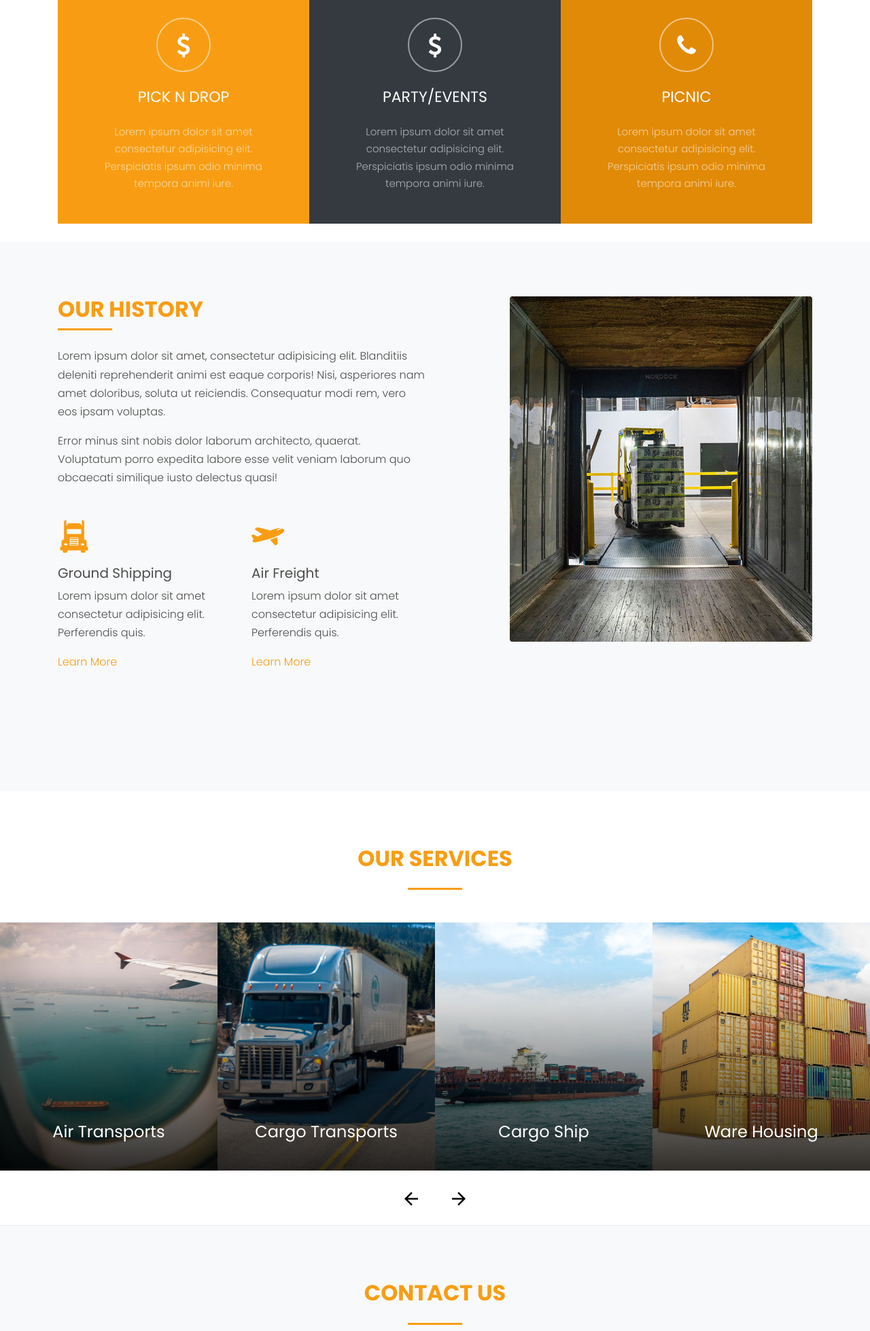
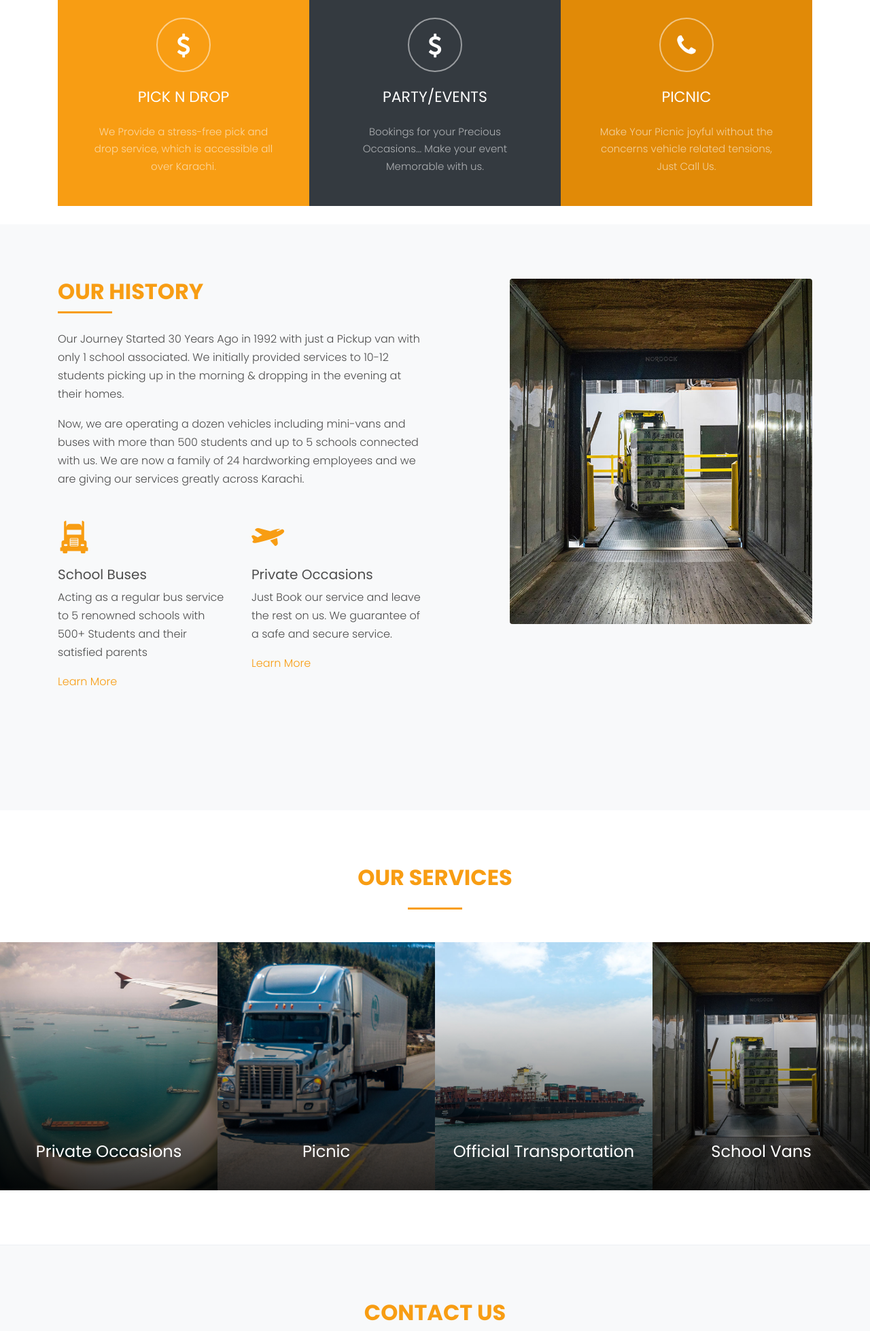
Before and after one commit to msaimraz/shaheednusrattransportationservice, a plain HTML site: page index.html in a window 1280 px wide. Shown: the part 802-2760 px from the top of the page at 68% size. Drawn offline with Linux system fonts and the light colour scheme; files whose address does not match are found by name; a web font is replaced by a local one.

Commit message:
Update index.html

```diff
--- a/index.html
+++ b/index.html
@@ -93,7 +93,9 @@
           <div class="col-md-8" data-aos="fade-up" data-aos-delay="400">
 
 
-            <h1 class="text-white font-weight-light mb-5 text-uppercase font-weight-bold">We Go Where You Want</h1>
+            <h1 class="text-white font-weight-light mb-5 text-uppercase font-weight-bold">You Need Us? <br>We're There
+              For You!
+            </h1>
             <p><a href="#" class="btn btn-primary py-3 px-5 text-white">Get Started!</a></p>
 
           </div>
@@ -115,9 +117,7 @@
               <span class="icon-dollar"></span>
             </div>
             <h2 class="my-4 heading">Pick n Drop</h2>
-            <p>Lorem ipsum dolor sit amet consectetur adipisicing elit. Perspiciatis ipsum odio minima tempora animi
-              iure.
-            </p>
+            <p>We Provide a stress-free pick and drop service, which is accessible all over Karachi.</p>
           </div>
         </div>
         <div class="col-md-4">
@@ -126,9 +126,7 @@
               <span class="icon-dollar"></span>
             </div>
             <h2 class="my-4 heading  text-center">Party/Events</h2>
-            <p>Lorem ipsum dolor sit amet consectetur adipisicing elit. Perspiciatis ipsum odio minima tempora animi
-              iure.
-            </p>
+            <p>Bookings for your Precious Occasions... Make your event Memorable with us.</p>
           </div>
         </div>
         <div class="col-md-4">
@@ -137,9 +135,7 @@
               <span class="icon-phone"></span>
             </div>
             <h2 class="my-4 heading">Picnic</h2>
-            <p>Lorem ipsum dolor sit amet consectetur adipisicing elit. Perspiciatis ipsum odio minima tempora animi
-              iure.
-            </p>
+            <p>Make Your Picnic joyful without the concerns vehicle related tensions, Just Call Us.</p>
           </div>
         </div>
       </div>
@@ -159,20 +155,23 @@
             <div class="text-left pb-1 border-primary mb-4">
               <h2 class="text-primary">Our History</h2>
             </div>
-            <p>Lorem ipsum dolor sit amet, consectetur adipisicing elit. Blanditiis deleniti reprehenderit animi est
-              eaque
-              corporis! Nisi, asperiores nam amet doloribus, soluta ut reiciendis. Consequatur modi rem, vero eos ipsam
-              voluptas.</p>
-            <p class="mb-5">Error minus sint nobis dolor laborum architecto, quaerat. Voluptatum porro expedita labore
-              esse velit veniam laborum quo obcaecati similique iusto delectus quasi!</p>
+            <p>Our Journey Started 30 Years Ago in 1992 with just a Pickup van with only 1 school associated.
+              We initially provided services to 10-12 students picking up in the morning & dropping in the evening at
+              their homes.
+            </p>
+            <p class="mb-5">Now, we are operating a dozen vehicles including mini-vans and buses with more than 500
+              students and up to 5 schools connected with us.
+              We are now a family of 24 hardworking employees and we are giving our services greatly across Karachi.
+            </p>
 
             <div class="row">
               <div class="col-md-12 mb-md-5 mb-0 col-lg-6">
                 <div class="unit-4">
                   <div class="unit-4-icon mb-3 mr-4"><span class="text-primary flaticon-frontal-truck"></span></div>
                   <div>
-                    <h3>Ground Shipping</h3>
-                    <p>Lorem ipsum dolor sit amet consectetur adipisicing elit. Perferendis quis.</p>
+                    <h3>School Buses</h3>
+                    <p>Acting as a regular bus service to 5 renowned schools with 500+ Students and their satisfied
+                      parents</p>
                     <p class="mb-0"><a href="#">Learn More</a></p>
                   </div>
                 </div>
@@ -181,8 +180,8 @@
                 <div class="unit-4">
                   <div class="unit-4-icon mb-3 mr-4"><span class="text-primary flaticon-travel"></span></div>
                   <div>
-                    <h3>Air Freight</h3>
-                    <p>Lorem ipsum dolor sit amet consectetur adipisicing elit. Perferendis quis.</p>
+                    <h3>Private Occasions</h3>
+                    <p>Just Book our service and leave the rest on us. We guarantee of a safe and secure service.</p>
                     <p class="mb-0"><a href="#">Learn More</a></p>
                   </div>
                 </div>
@@ -208,9 +207,9 @@
           <a href="#" class="unit-1 text-center">
             <img src="images/img_1.jpg" alt="Image" class="img-fluid">
             <div class="unit-1-text">
-              <h3 class="unit-1-heading">Storage</h3>
-              <p class="px-5">Lorem ipsum dolor sit amet consectetur adipisicing elit. Eos tempore ullam minus voluptate
-                libero.</p>
+              <h3 class="unit-1-heading">School Vans</h3>
+              <p class="px-5">Acting as a regular bus service to 5 renowned schools with 500+ Students and their
+                satisfied parents۔</p>
             </div>
           </a>
         </div>
@@ -219,9 +218,9 @@
           <a href="#" class="unit-1 text-center">
             <img src="images/img_2.jpg" alt="Image" class="img-fluid">
             <div class="unit-1-text">
-              <h3 class="unit-1-heading">Air Transports</h3>
-              <p class="px-5">Lorem ipsum dolor sit amet consectetur adipisicing elit. Eos tempore ullam minus voluptate
-                libero.</p>
+              <h3 class="unit-1-heading">Private Occasions</h3>
+              <p class="px-5">Just Book our service and leave the rest on us. We guarantee of a safe and secure service.
+              </p>
             </div>
           </a>
         </div>
@@ -230,9 +229,8 @@
           <a href="#" class="unit-1 text-center">
             <img src="images/img_3.jpg" alt="Image" class="img-fluid">
             <div class="unit-1-text">
-              <h3 class="unit-1-heading">Cargo Transports</h3>
-              <p class="px-5">Lorem ipsum dolor sit amet consectetur adipisicing elit. Eos tempore ullam minus voluptate
-                libero.</p>
+              <h3 class="unit-1-heading">Picnic</h3>
+              <p class="px-5">Make Your Picnic joyful without the concerns vehicle related tensions, Just Call Us.</p>
             </div>
           </a>
         </div>
@@ -241,24 +239,12 @@
           <a href="#" class="unit-1 text-center">
             <img src="images/img_4.jpg" alt="Image" class="img-fluid">
             <div class="unit-1-text">
-              <h3 class="unit-1-heading">Cargo Ship</h3>
-              <p class="px-5">Lorem ipsum dolor sit amet consectetur adipisicing elit. Eos tempore ullam minus voluptate
-                libero.</p>
+              <h3 class="unit-1-heading">Official Transportation</h3>
+              <p class="px-5">Just Book our service and leave the rest on us. We guarantee of a safe and secure service.
+              </p>
             </div>
           </a>
         </div>
-
-        <div>
-          <a href="#" class="unit-1 text-center">
-            <img src="images/img_5.jpg" alt="Image" class="img-fluid">
-            <div class="unit-1-text">
-              <h3 class="unit-1-heading">Ware Housing</h3>
-              <p class="px-5">Lorem ipsum dolor sit amet consectetur adipisicing elit. Eos tempore ullam minus voluptate
-                libero.</p>
-            </div>
-          </a>
-        </div>
-
 
       </div>
     </div>
```
